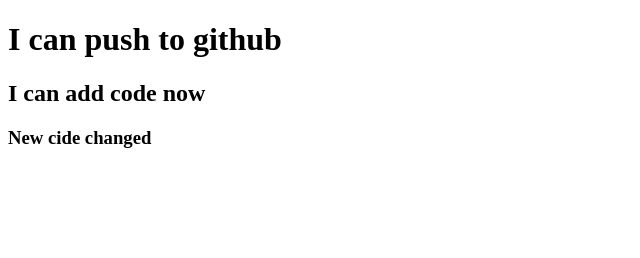
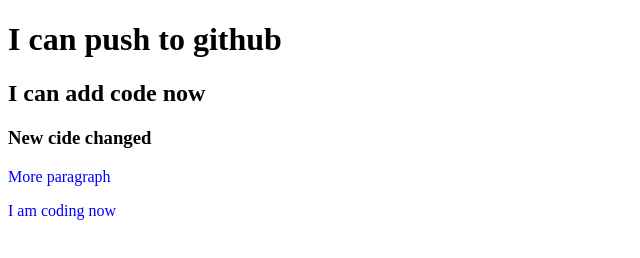
Before and after one commit to Binoykd/my-second_repo, a plain HTML site: page index.html in a window 1280 px wide. Shown: the whole page, without its empty margins (0-640 px from the left). Drawn offline with Linux system fonts and the light colour scheme.

Commit message:
style added

```diff
--- a/index.html
+++ b/index.html
@@ -5,10 +5,13 @@
     <meta http-equiv="X-UA-Compatible" content="IE=edge">
     <meta name="viewport" content="width=device-width, initial-scale=1.0">
     <title>My Second GitHub Repo</title>
+    <link rel="stylesheet" href="style.css">
 </head>
 <body>
     <h1>I can push to github</h1>
     <h2>I can add code now</h2>
     <h3>New cide changed</h3>
+    <p>More paragraph</p>
+    <p>I am coding now</p>
 </body>
 </html>
--- /dev/null
+++ b/style.css
@@ -0,0 +1 @@
+p{color: blue;}
```
